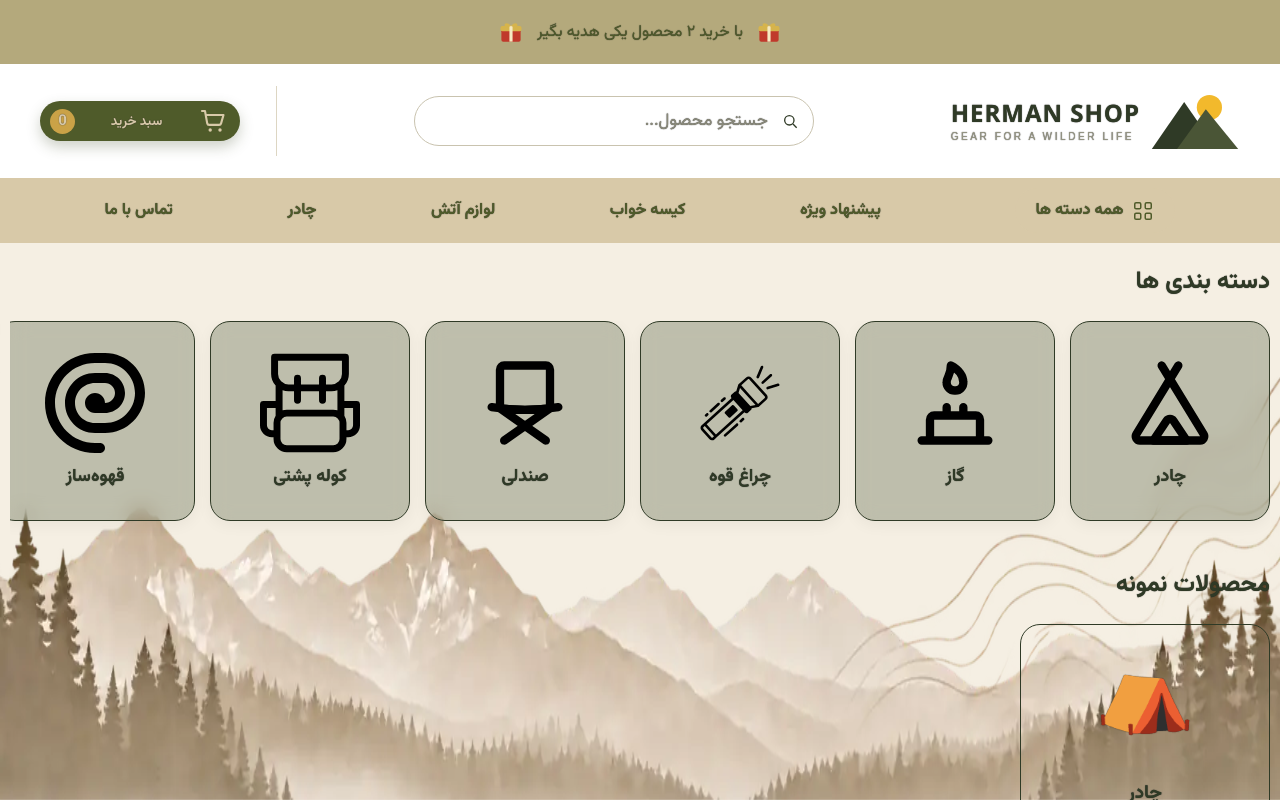
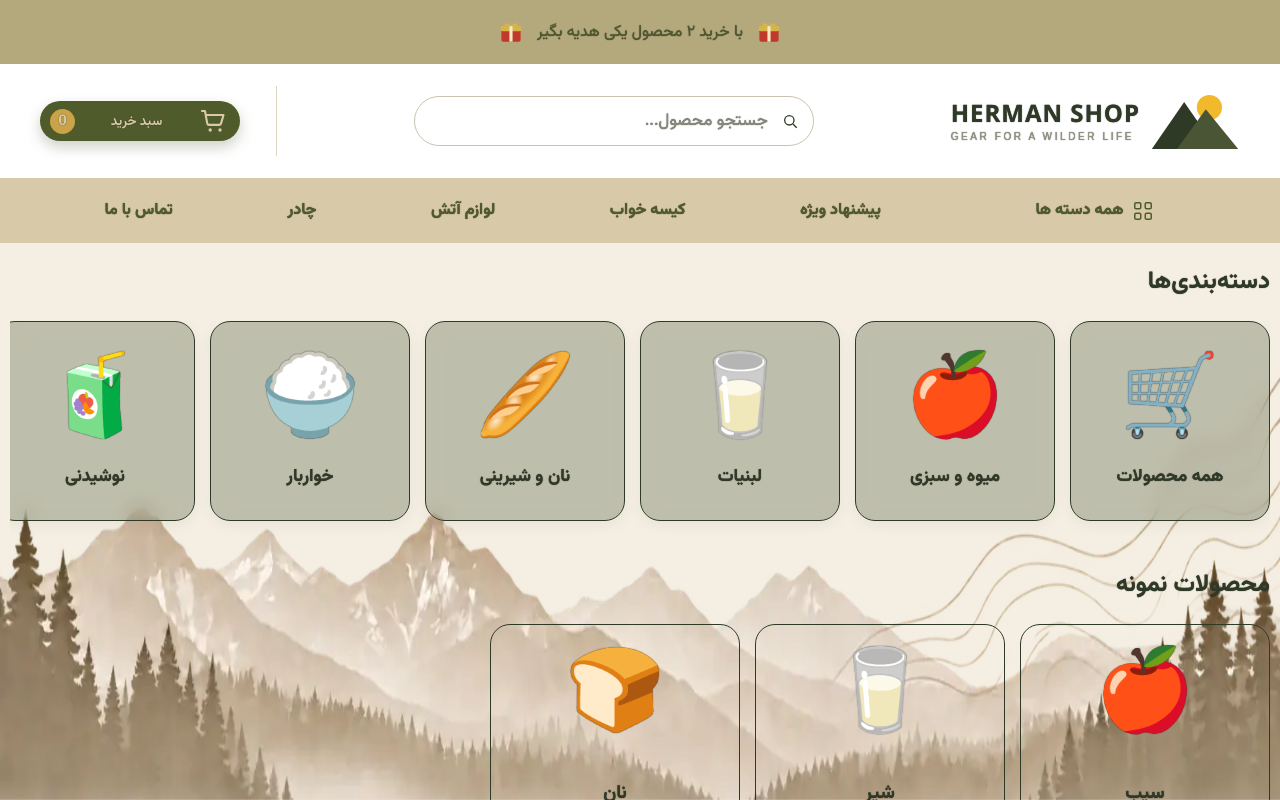
Before and after one commit to rojinh84-lgtm/deadlock-shop, a React (Vite) app: page / in a window 1280 px wide. Shown: the top 800 px of the page. Built offline with nearby package versions, Linux system fonts and the light colour scheme.

Commit message:
Complete React props and list rendering

```diff
--- a/src/App.tsx
+++ b/src/App.tsx
@@ -4,10 +4,10 @@ import ProductGrid from "./components/ProductGrid";
 import CartPanel from "./components/CartPanel";
 import type { Product } from "./types";
 
-export const SAMPLE: Product[] = [
+const SAMPLE: Product[] = [
   {
     id: 1,
-    categoryId: 4,
+    categoryId: 1,
     name: "سیب",
     emoji: "🍎",
     unit: "یک کیلو",
@@ -16,7 +16,7 @@ export const SAMPLE: Product[] = [
   },
   {
     id: 2,
-    categoryId: 4,
+    categoryId: 2,
     name: "شیر",
     emoji: "🥛",
     unit: "یک بطری",
@@ -25,7 +25,7 @@ export const SAMPLE: Product[] = [
   },
   {
     id: 3,
-    categoryId: 4,
+    categoryId: 3,
     name: "نان",
     emoji: "🍞",
     unit: "یک عدد",
@@ -33,13 +33,22 @@ export const SAMPLE: Product[] = [
     tags: ["نان"],
   },
 ];
+
+function handleAdd(id: number): void {
+  console.log("Selected product id:", id);
+}
+
+function handleCategoryPick(id: number | null): void {
+  console.log("Selected category id:", id);
+}
+
 export default function App() {
   return (
     <>
-        <Header />
-        <CategoryNav />
-        <ProductGrid />
-        <CartPanel />
+      <Header />
+      <CategoryNav onPick={handleCategoryPick} />
+      <ProductGrid products={SAMPLE} onAdd={handleAdd} />
+      <CartPanel />
     </>
-  )
+  );
 }
--- a/src/components/CategoryNav.tsx
+++ b/src/components/CategoryNav.tsx
@@ -1,37 +1,45 @@
-export default function CategoryNav (){
-    return (
-        <>
-            <section className="category" id="categories">
-                <h2 className="titels">دسته بندی ها</h2>
-                <div className="carousel">
+const CATEGORIES = [
+  { id: 1, name: "میوه و سبزی", emoji: "🍎" },
+  { id: 2, name: "لبنیات", emoji: "🥛" },
+  { id: 3, name: "نان و شیرینی", emoji: "🥖" },
+  { id: 4, name: "خواربار", emoji: "🍚" },
+  { id: 5, name: "نوشیدنی", emoji: "🧃" },
+  { id: 6, name: "پروتئین", emoji: "🍗" },
+  { id: 7, name: "تنقلات", emoji: "🍪" },
+];
 
+type CategoryNavProps = {
+  onPick: (id: number | null) => void;
+};
 
-                    <a href="#tents" className="Categories">
-                        <img src="images/camping-svgrepo-com.svg" alt="چادر"/>
-                        <h3>چادر</h3>
-                    </a>
-                    <div className="Categories">
-                        <img src="images/camping-gas-2.svg" alt="گاز"/>
-                        <h3>گاز</h3>
-                    </div>
-                    <div className="Categories">
-                        <img src="images/camping-flash-flashlight-svgrepo-com.svg" alt="چراغ قوه"/>
-                        <h3>چراغ قوه</h3>
-                    </div>
-                    <div className="Categories">
-                        <img src="images/camping-chair-svgrepo-com.svg" alt="صندلی"/>
-                        <h3>صندلی</h3>
-                    </div>
-                    <div className="Categories">
-                        <img src="images/camping-backpack-svgrepo-com.svg" alt="کوله پشتی" id="koole"/>
-                        <h3>کوله پشتی</h3>
-                    </div>
-                    <a href="#coffee-gear" className="Categories">
-                        <img src="images/spiral-32-svgrepo-com.svg" alt="آیکون دسته‌بندی قهوه‌ساز سفری"/>
-                        <h3>قهوه‌ساز</h3>
-                    </a>
-                </div>
-            </section>
-        </>
-    )
+export default function CategoryNav({ onPick }: CategoryNavProps) {
+  return (
+    <section className="category" id="categories">
+      <h2 className="titels">دسته‌بندی‌ها</h2>
+      <div className="carousel">
+        <button
+          type="button"
+          className="Categories"
+          onClick={() => onPick(null)}
+        >
+          <span className="category-emoji" aria-hidden="true">🛒</span>
+          <h3>همه محصولات</h3>
+        </button>
+
+        {CATEGORIES.map((category) => (
+          <button
+            key={category.id}
+            type="button"
+            className="Categories"
+            onClick={() => onPick(category.id)}
+          >
+            <span className="category-emoji" aria-hidden="true">
+              {category.emoji}
+            </span>
+            <h3>{category.name}</h3>
+          </button>
+        ))}
+      </div>
+    </section>
+  );
 }
--- a/src/components/ProductCard.tsx
+++ b/src/components/ProductCard.tsx
@@ -1,19 +1,26 @@
-export default function ProductCard() {
-  const price = 2450000;
+import type { Product } from "../types";
 
+type ProductCardProps = {
+  product: Product;
+  onAdd: (id: number) => void;
+};
+
+export default function ProductCard({ product, onAdd }: ProductCardProps) {
   return (
     <article className="tent-article">
       <span className="product-emoji" aria-hidden="true">
-        ⛺
+        {product.emoji}
       </span>
-      <h3>چادر </h3>
-      <p>یک نفره</p>
+      <h3>{product.name}</h3>
+      <p>{product.unit}</p>
       <div>
-        <p>{price.toLocaleString("fa-IR")} تومان</p>
+        <p>{product.price.toLocaleString("fa-IR")} تومان</p>
         <button
           type="button"
           className="add-to-cart"
-          aria-label="افزودن چادر نمونه به سبد خرید">
+          aria-label={`افزودن ${product.name} به سبد خرید`}
+          onClick={() => onAdd(product.id)}
+        >
           +
         </button>
       </div>
--- a/src/components/ProductGrid.tsx
+++ b/src/components/ProductGrid.tsx
@@ -1,10 +1,26 @@
+import type { Product } from "../types";
 import ProductCard from "./ProductCard";
-export default function ProductGrid() {
+
+type ProductGridProps = {
+  products: Product[];
+  onAdd: (id: number) => void;
+};
+
+export default function ProductGrid({
+  products,
+  onAdd,
+}: ProductGridProps) {
   return (
     <section className="tents" id="tents">
       <h2 className="titles">محصولات نمونه</h2>
       <div className="carousel">
-        <ProductCard />
+        {products.map((product) => (
+          <ProductCard
+            key={product.id}
+            product={product}
+            onAdd={onAdd}
+          />
+        ))}
       </div>
     </section>
   );
--- a/style.css
+++ b/style.css
@@ -513,6 +513,7 @@ header {
 }
 
 .Categories{
+    font: inherit;
     flex-shrink: 0;
     text-align: center;
     width: 200px;
@@ -538,6 +539,10 @@ header {
     background: #4a553670;
     box-shadow: 0 6px 16px rgba(0, 0, 0, 0.12);
     transform: translateY(3px);
+}
+.category-emoji {
+    font-size: 5rem;
+    line-height: 1.5;
 }
 #koole{
     filter: brightness(0);
```
